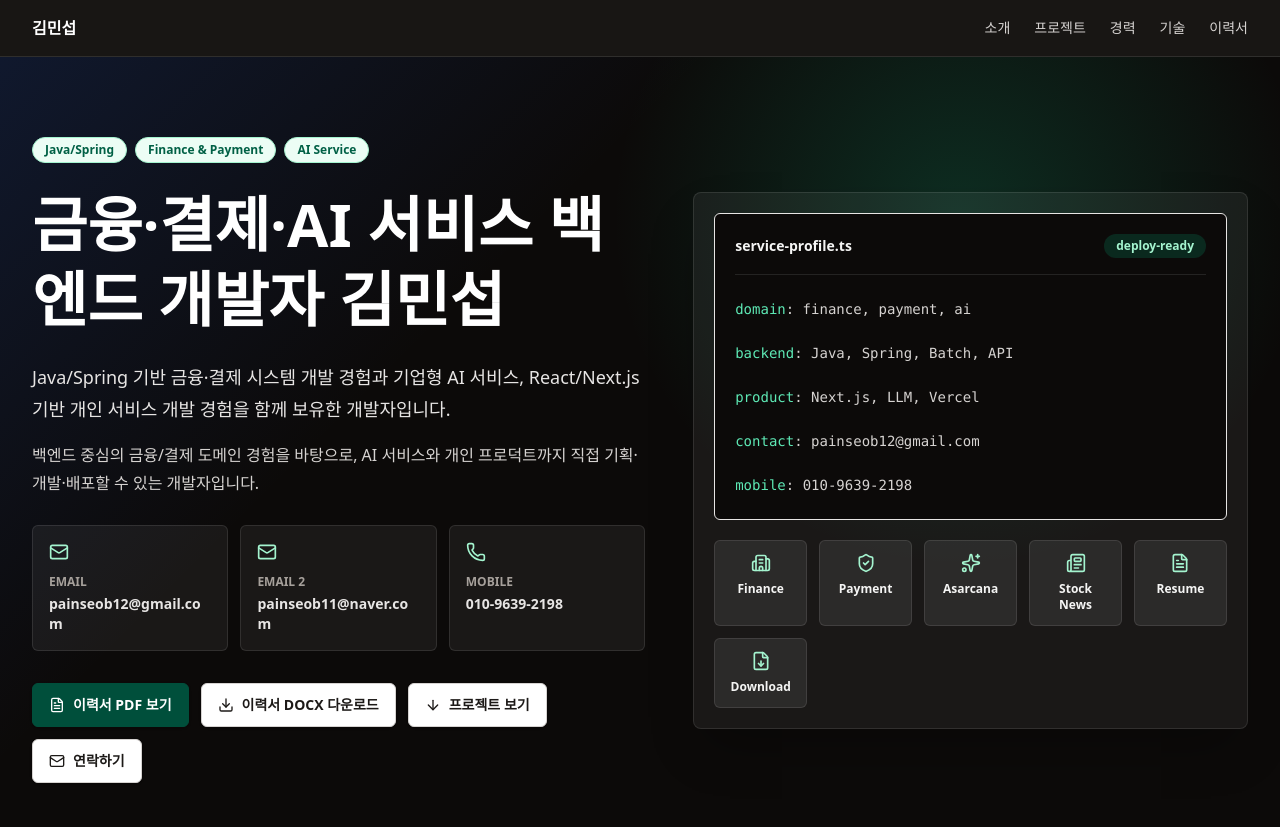
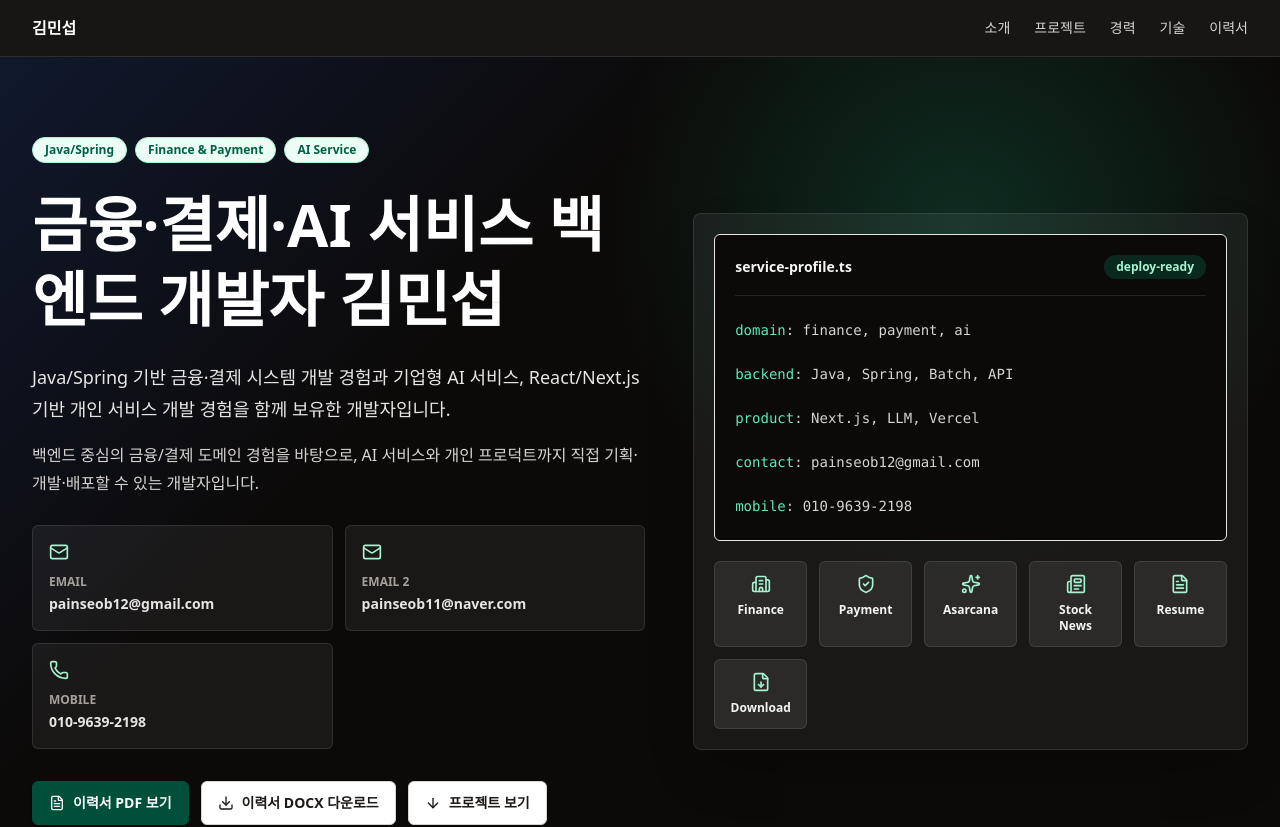
Before and after one commit to min-seob/my-resume, a Next.js app: page / in a window 1280 px wide. Shown: the top 827 px of the page. Built offline with nearby package versions, Linux system fonts and the light colour scheme.

Commit message:
fix: simplify hero contact actions

```diff
--- a/src/components/sections/HeroSection.tsx
+++ b/src/components/sections/HeroSection.tsx
@@ -27,10 +27,10 @@ export function HeroSection() {
             {profile.positioning}
           </p>
 
-          <div className="mt-7 grid max-w-2xl gap-3 text-sm sm:grid-cols-3">
+          <div className="mt-7 grid max-w-3xl gap-3 text-sm md:grid-cols-2">
             <a
               href={`mailto:${profile.emailPlaceholder}`}
-              className="rounded-md border border-white/10 bg-white/[0.06] p-4 text-stone-200 transition hover:border-emerald-300/60 hover:bg-emerald-400/10"
+              className="min-w-0 rounded-md border border-white/10 bg-white/[0.06] p-4 text-stone-200 transition hover:border-emerald-300/60 hover:bg-emerald-400/10"
             >
               <Mail aria-hidden className="mb-3 h-5 w-5 text-emerald-200" />
               <span className="block text-xs font-semibold uppercase text-stone-400">
@@ -40,7 +40,7 @@ export function HeroSection() {
             </a>
             <a
               href={`mailto:${profile.secondaryEmailPlaceholder}`}
-              className="rounded-md border border-white/10 bg-white/[0.06] p-4 text-stone-200 transition hover:border-emerald-300/60 hover:bg-emerald-400/10"
+              className="min-w-0 rounded-md border border-white/10 bg-white/[0.06] p-4 text-stone-200 transition hover:border-emerald-300/60 hover:bg-emerald-400/10"
             >
               <Mail aria-hidden className="mb-3 h-5 w-5 text-emerald-200" />
               <span className="block text-xs font-semibold uppercase text-stone-400">
@@ -52,7 +52,7 @@ export function HeroSection() {
             </a>
             <a
               href="tel:+821096392198"
-              className="rounded-md border border-white/10 bg-white/[0.06] p-4 text-stone-200 transition hover:border-emerald-300/60 hover:bg-emerald-400/10"
+              className="min-w-0 rounded-md border border-white/10 bg-white/[0.06] p-4 text-stone-200 transition hover:border-emerald-300/60 hover:bg-emerald-400/10 md:col-span-2 xl:col-span-1"
             >
               <Phone aria-hidden className="mb-3 h-5 w-5 text-emerald-200" />
               <span className="block text-xs font-semibold uppercase text-stone-400">
@@ -83,9 +83,6 @@ export function HeroSection() {
             </ButtonLink>
             <ButtonLink href="#projects" variant="secondary" icon={ArrowDown}>
               프로젝트 보기
-            </ButtonLink>
-            <ButtonLink href={`mailto:${profile.emailPlaceholder}`} variant="secondary" icon={Mail}>
-              연락하기
             </ButtonLink>
           </div>
         </div>
```
